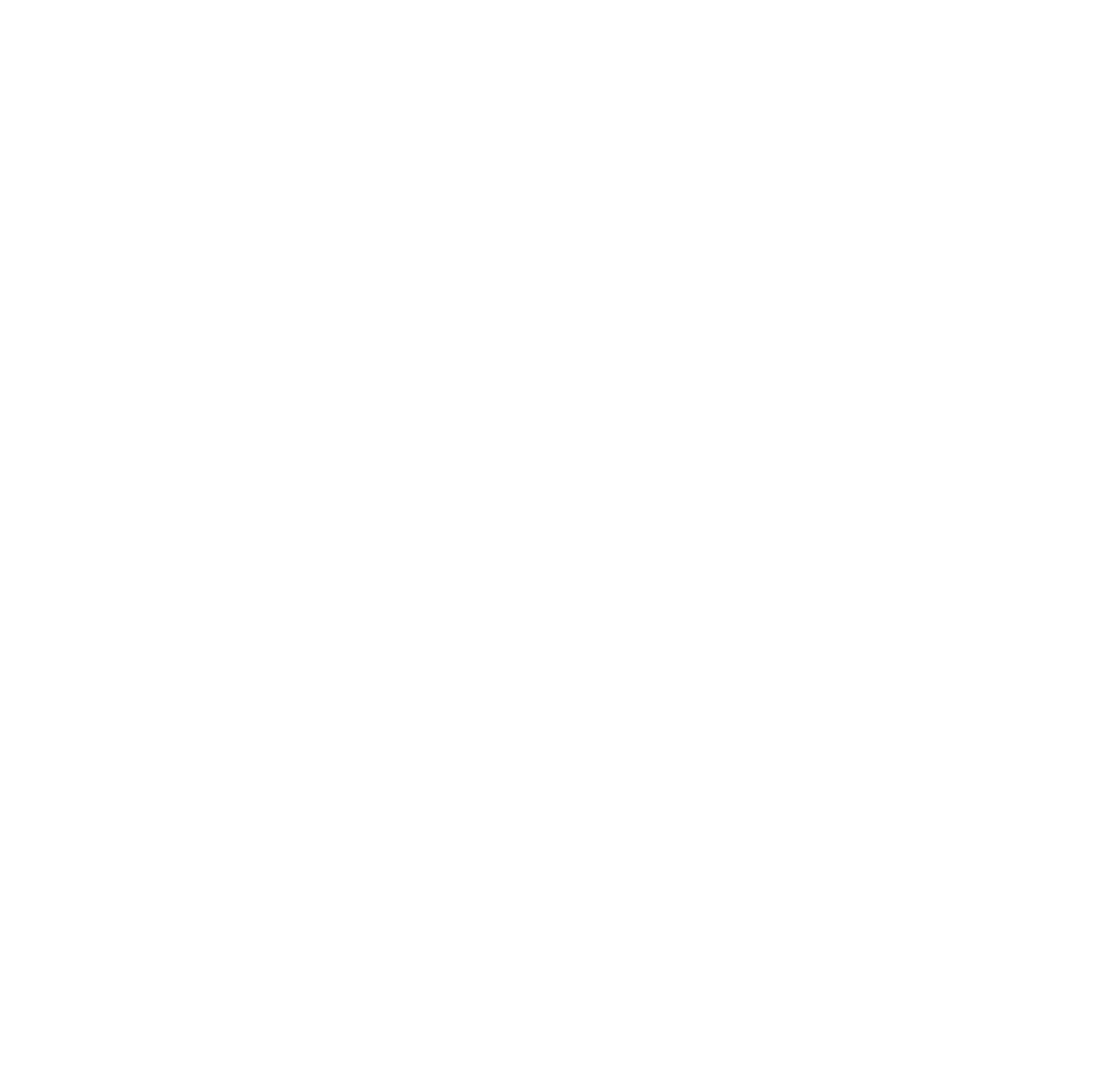
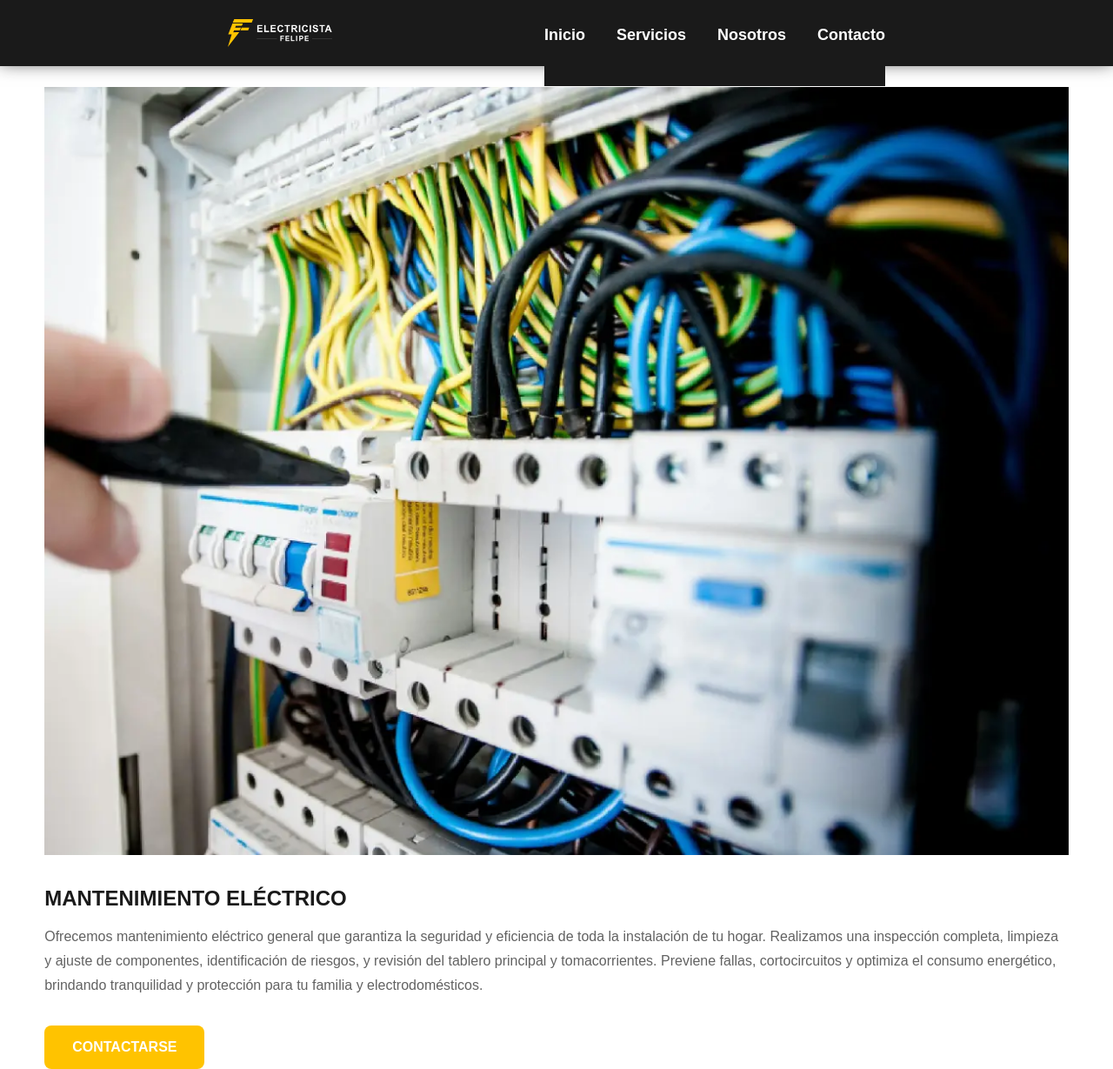
Before and after one commit to lighthouser-web/electricistafelipe, a plain HTML site: page Pages/mantenimiento.html in a window 1280 px wide. Shown: the whole page at 87% size. Before the commit the page ends 800 px from the top, so only its background shows below. Drawn offline with Linux system fonts and the light colour scheme; files that its build step writes are made by us from their sources.

Commit message:
servicios in progress

```diff
--- a/Pages/mantenimiento.html
+++ b/Pages/mantenimiento.html
@@ -2,25 +2,74 @@
 <html lang="es-AR">
     <head>
         <meta charset="UTF-8">
-        <title>Your Business</title>
-        <meta name="keywords" content="keyword-1, keyword-2">
-        <meta name="description" content="your description here...">
+        <title>Mantenimiento eléctrico para el hogar</title>
+        <meta name="keywords" content="Mantenimiento, electrico">
+        <meta name="description" content="Servicio de mantenimiento eléctrico domiciliario en zona sur: reparaciones, instalaciones y soluciones generales. Seguridad, calidad y profesionalismo.">
         <meta name="viewport" content="width=device-width, initial-scale=1.0">
         <meta name="author" content="Páginas Estáticas">
-        <link rel="stylesheet" href="style.css">
-        <link rel="icon" href="" type="image/x-icon">
+        <link rel="stylesheet" href="../style.css">
+        <link rel="icon" href="../faivcon.ico" type="image/x-icon">
     </head>
     <body>
         <header>
-            <nav>
-
-            </nav>
+            <div id="header-div">
+                <div id="header-top">
+                    <a href="index.html">
+                        <picture >
+                            <source srcset="../Imagenes/Marca/electricista-felipe-logo-mobile.png" media="(max-width: 992px)" type="image/webp">
+                            <source srcset="../Imagenes/Marca/electricista-felipe-logo.png" media="(min-width: 993px)" type="image/webp">
+                            <img id="header-logo" src="../Imagenes/Marca/electricista-felipe-logo-mobile.png" alt="Logo de Electricista Felipe">
+                        </picture>
+                    </a>
+                    <div id="hamburguer-menu-icon">
+                        <span class="bar"></span>
+                        <span class="bar"></span>
+                        <span class="bar"></span>
+                    </div>
+                </div>
+                <nav>
+                    <ul>
+                        <li>
+                            <a href="../index.html">Inicio</a>
+                        </li>
+                        <li>
+                            <a href="../index.html#servicios">Servicios</a>
+                        </li>
+                        <li>
+                            <a href="nosotros.html">Nosotros</a>
+                        </li>
+                        <li>
+                            <a href="contacto.html">Contacto</a>
+                        </li>
+                    </ul>
+                </nav>
+            </div>
         </header>
         <main>
-
+            <section class="section-servicio">
+                <div class="common-padding">
+                    <div class="text-container">
+                        <h1>Mantenimiento eléctrico</h1>
+                        <p>
+                            Ofrecemos mantenimiento eléctrico general que garantiza la seguridad y eficiencia de toda la instalación de tu hogar. Realizamos una inspección completa, limpieza y ajuste de componentes, identificación de riesgos, y revisión del tablero principal y tomacorrientes. Previene fallas, cortocircuitos y optimiza el consumo energético, brindando tranquilidad y protección para tu familia y electrodomésticos.
+                        </p>
+                        <div class="button-container">
+                            <button class="call-to-action">
+                                Contactarse
+                            </button>
+                        </div>
+                    </div>
+                    <picture>
+                        <source srcset="../Imagenes/tableros-electricos-mobile.webp" media="(max-width: 992px)" type="image/webp">
+                            <source srcset="../Imagenes/tableros-electricos.webp" media="(min-width: 993px)" type="image/webp">
+                            <img class="servicio-img" src="../Imagenes/tableros-electricos-mobile.webp" alt="Tablero eléctrico siendo inspeccionado.">
+                    </picture>
+                </div>
+            </section>
         </main>
         <footer>
 
         </footer>
+        <script src="../Scripts/hamburgerMenu.js"></script>
     </body>
 </html>
--- a/style.css
+++ b/style.css
@@ -3,6 +3,7 @@
     --whiteColor: #ffffff;
     --blackColor: #000000;
     --greyColor: #1a1a1a;
+    --lightGreyColor: #626262;
     --primaryFont: "Arial", sans-serif;
     --secondaryFont: "sans-serif", sans-serif;
     --smallTitleFontSize: clamp(0.8125rem, 1.6vw, 1rem);
@@ -38,6 +39,7 @@
     z-index: 1000;
     background-color: var(--greyColor);
     box-shadow: 0px -6px 20px;
+    top: 0;
 }
 
 #header-div {
@@ -152,6 +154,48 @@
     margin: 1rem auto;
 }
 
+section p {
+    color: var(--lightGreyColor);
+    font-family: var(--secondaryFont);
+    line-height: 1.75rem;
+}
+
+.call-to-action {
+    all: unset;
+    font-family: var(--primaryFont);
+    font-size: 1rem;
+    font-weight: 700;
+    border-radius: 8px;
+    text-transform: uppercase;
+    cursor: pointer;
+    height: fit-content;
+    padding: 1rem 2rem;
+    color: var(--whiteColor);
+    background-color: var(--strongColor);
+    margin-top: 1rem;
+}
+
+main {
+    margin-top: 100px;
+}
+
+.section-servicio .common-padding {
+    display: flex;
+    flex-direction: column-reverse;
+}
+
+.section-servicio .text-container {
+    margin-top: 1rem;
+}
+
+.servicio-img {
+    width: 100%;
+}
+
+.section-servicio .button-container {
+    margin-top: 1rem;
+}
+
 @media (min-width: 992px) {
     #header-div {
         width: 80%;
```
Also changed, not shown: Imagenes/colocacion-de-artefactos-mobile.webp (added), Imagenes/colocacion-de-artefactos.webp (added), Imagenes/deteccion-de-cortocircuitos-mobile.webp (added), Imagenes/deteccion-de-cortocircuitos.webp (added), Imagenes/llaves-y-tomacorrientes-mobile.webp (added), Imagenes/llaves-y-tomacorrientes.webp (added), Imagenes/mantenimiento-electrico-mobile.webp (added), Imagenes/mantenimiento-electrico.webp (added), Imagenes/mediciones-de-consumo-mobile.webp (added), Imagenes/mediciones-de-consumo.webp (added), Imagenes/recableado-mobile.webp (added), Imagenes/recableado.webp (added), Imagenes/tableros-electricos-mobile.webp (added), Imagenes/tableros-electricos.webp (added).
